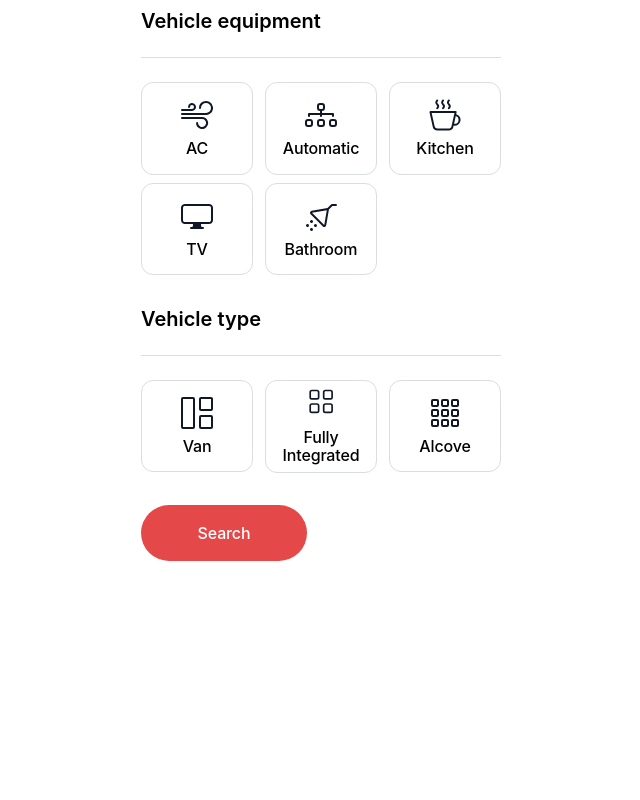
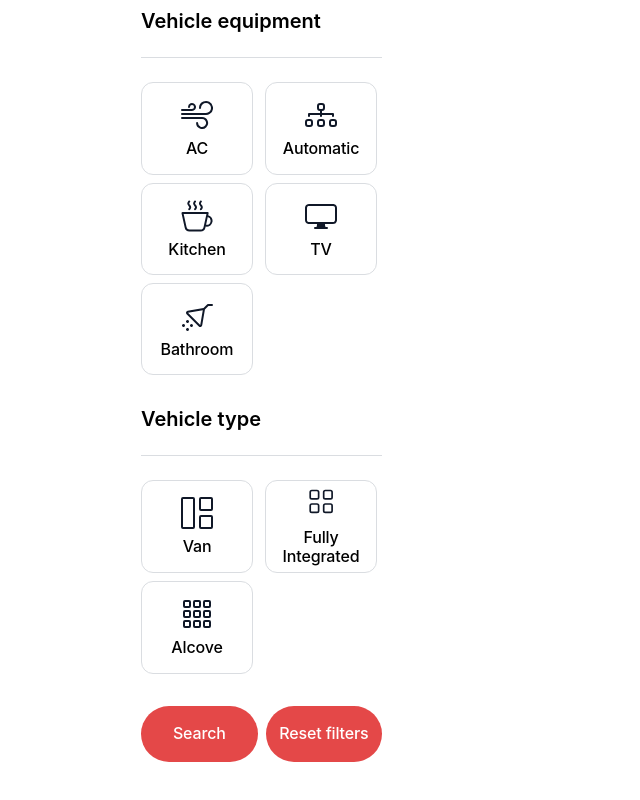
Before and after one commit to sofi-dobriak/travel-trucks, a React (Vite) app: page /campers in a window 1280 px wide. Shown: the part 284-1084 px from the top of the page, without its empty margins (147-787 px from the left). Before the commit the page ends 895 px from the top, so only its background shows below. Built offline with nearby package versions, Linux system fonts and the light colour scheme; no server answers; a web font is replaced by a local one.

Commit message:
feat: add location filter

```diff
--- a/src/components/CamperList/CamperList.tsx
+++ b/src/components/CamperList/CamperList.tsx
@@ -14,15 +14,18 @@ import CamperItem from '../CamperItem/CamperItem';
 import { getAllCampers } from '../../redux/campers/campersOperations';
 import { useAppDispatch } from '../../redux/hooks';
 import { resetCampers, setPage } from '../../redux/campers/campersSlice';
+import { selectAllFilters } from '../../redux/filters/filterSelectors';
 
 const CamperList = () => {
   const dispatch = useAppDispatch();
   const campersList = useSelector(selectCampers);
+  console.log(campersList);
   const isLoading = useSelector(selectIsLoading);
   const currentPage = useSelector(selectPage);
   const totalPages = useSelector(selectTotalPages);
   const totalItems = useSelector(selectTotalItems);
   const error = useSelector(selectError);
+  const filters = useSelector(selectAllFilters);
 
   const handleLoadMore = () => {
     if (currentPage < totalPages) {
@@ -31,17 +34,23 @@ const CamperList = () => {
   };
 
   useEffect(() => {
+    dispatch(setPage(1));
+
     if (currentPage === 1) {
       dispatch(resetCampers());
     }
     dispatch(getAllCampers());
-  }, [dispatch, currentPage]);
+  }, [dispatch, currentPage, filters]);
 
   const hasMoreItems = campersList.length < totalItems;
 
   return (
     <div>
       {isLoading && <h2>Loading...</h2>}
+
+      {!isLoading && campersList.length === 0 && (
+        <h2>Unfortunately, nothing was found for your request.</h2>
+      )}
 
       {!error && campersList.length > 0 && (
         <ul className={s.campersList}>
--- a/src/components/FiltersBar/FiltersBar.module.css
+++ b/src/components/FiltersBar/FiltersBar.module.css
@@ -1,3 +1,6 @@
-.buttonSearch {
-  max-width: 166px;
+.filtersButtonContainer {
+  display: flex;
+  flex-direction: row;
+  align-items: center;
+  gap: 8px;
 }
--- a/src/components/FiltersBar/FiltersBar.tsx
+++ b/src/components/FiltersBar/FiltersBar.tsx
@@ -2,13 +2,49 @@ import Location from '../Location/Location';
 import Filters from '../Filters/Filters';
 import Button from '../common/Button/Button';
 import s from './FiltersBar.module.css';
+import { useAppDispatch } from '../../redux/hooks';
+import { getAllCampers } from '../../redux/campers/campersOperations';
+import { selectLocation } from '../../redux/filters/filterSelectors';
+import { useSelector } from 'react-redux';
+import { resetFilters, setFilters } from '../../redux/filters/filterSlice';
+import { useState } from 'react';
 
 const FiltersBar = () => {
+  const dispatch = useAppDispatch();
+  const globalLocation = useSelector(selectLocation);
+  const [localLocation, setLocalLocation] = useState(globalLocation);
+
+  const handleSearchClick = () => {
+    dispatch(resetFilters());
+    dispatch(setFilters({ location: localLocation }));
+    dispatch(getAllCampers());
+    setLocalLocation('');
+  };
+
+  const handleResetFilters = () => {
+    setLocalLocation('');
+    dispatch(resetFilters());
+    dispatch(getAllCampers());
+  };
+
+  const handleKeyDow = (e: React.KeyboardEvent) => {
+    if (e.key === 'Enter') {
+      handleSearchClick();
+    }
+
+    if (e.key === 'Escape') {
+      handleResetFilters();
+    }
+  };
+
   return (
-    <aside>
-      <Location />
+    <aside onKeyDown={handleKeyDow}>
+      <Location value={localLocation} onLocationChange={setLocalLocation} />
       <Filters />
-      <Button className={s.buttonSearch}>Search</Button>
+      <div className={s.filtersButtonContainer}>
+        <Button onClick={handleSearchClick}>Search</Button>
+        <Button onClick={handleResetFilters}>Reset filters</Button>
+      </div>
     </aside>
   );
 };
--- a/src/components/Location/Location.tsx
+++ b/src/components/Location/Location.tsx
@@ -1,7 +1,16 @@
 import TextInput from '../common/TextInput/TextInput';
 import s from './Location.module.css';
 
-const Location = () => {
+interface LocationProps {
+  value: string;
+  onLocationChange: (value: string) => void;
+}
+
+const Location = ({ value, onLocationChange }: LocationProps) => {
+  const handleLocationChange = (e: React.ChangeEvent<HTMLInputElement>) => {
+    onLocationChange(e.target.value);
+  };
+
   return (
     <div className={s.locationContainer}>
       <h2 className={s.locationTitle}>Location</h2>
@@ -10,6 +19,8 @@ const Location = () => {
         placeholder='City'
         containerClassName={s.locationContainer}
         inputClassName={s.locationInput}
+        value={value}
+        onChange={handleLocationChange}
       >
         <svg width={20} height={20} className={s.locationIcon}>
           <use href='/images/icons.svg#icon-map'></use>
--- a/src/components/common/Button/Button.tsx
+++ b/src/components/common/Button/Button.tsx
@@ -2,17 +2,26 @@ import clsx from 'clsx';
 import s from './Button.module.css';
 
 type ButtonVariant = 'primary' | 'secondary';
+type ButtonType = 'button' | 'submit' | 'reset';
 
 interface ButtonProps extends React.HTMLAttributes<HTMLButtonElement> {
   disabled?: boolean;
   children: string;
   className?: string;
   variant?: ButtonVariant;
+  type?: ButtonType;
 }
 
-const Button = ({ children, className, variant = 'primary', ...rest }: ButtonProps) => {
+const Button = ({
+  children,
+  className,
+  type = 'button',
+  variant = 'primary',
+  ...rest
+}: ButtonProps) => {
   return (
     <button
+      type={type}
       {...rest}
       className={clsx(className, s.button, {
         [s.buttonPrimary]: variant === 'primary',
--- a/src/components/common/Checkbox/Checkbox.tsx
+++ b/src/components/common/Checkbox/Checkbox.tsx
@@ -14,6 +14,7 @@ export default function Checkbox({ icon, text, className, ...rest }: CheckboxPro
   const handleClick = () => {
     setIsChecked(prev => !prev);
   };
+
   return (
     <div className={clsx(s.checkboxContainer, className)} onClick={handleClick}>
       <input
--- a/src/redux/filters/filterSlice.ts
+++ b/src/redux/filters/filterSlice.ts
@@ -27,8 +27,9 @@ export const slice = createSlice({
     setFilters: (state, action: PayloadAction<Partial<FiltersInitialState>>) => {
       return { ...state, ...action.payload };
     },
+    resetFilters: () => initialState,
   },
 });
 
-export const { setFilters } = slice.actions;
+export const { setFilters, resetFilters } = slice.actions;
 export const filtersReducer = slice.reducer;
```
